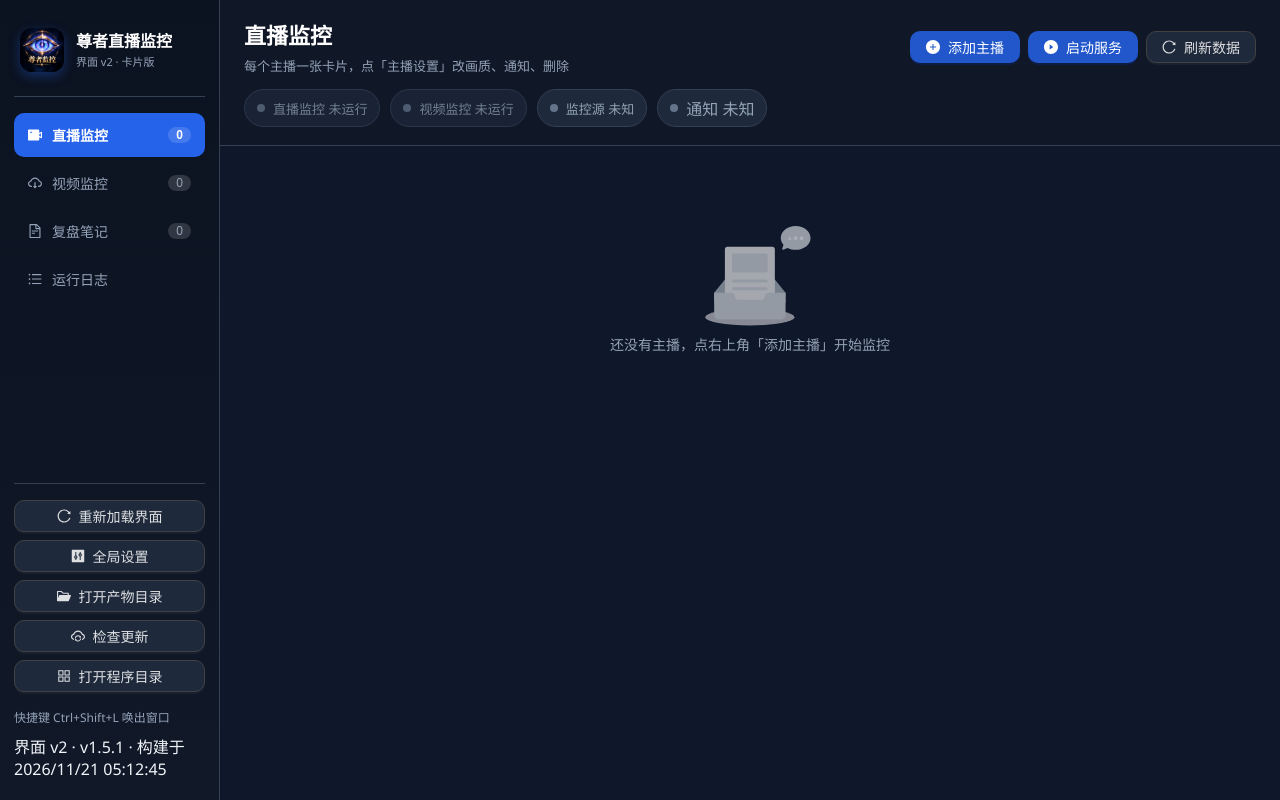
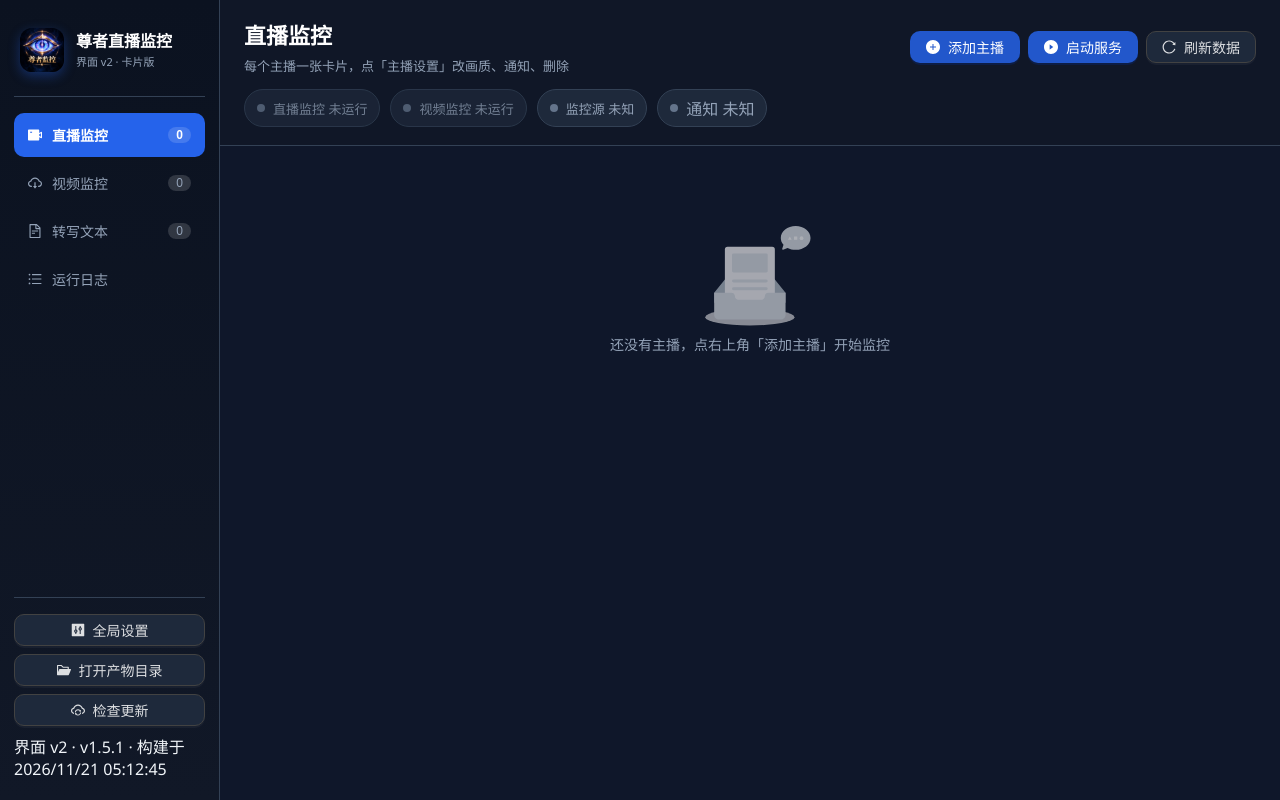
Before and after one commit to Zunzhe966/zhi-bo-jian-kong, a React (Vite) app in the folder desktop/: page / in a window 1280 px wide. Built offline with nearby package versions, Linux system fonts and the light colour scheme.

Commit message:
refactor: 前端精简补全——删重新加载界面/打开程序目录/快捷键提示、复盘笔记→转写文本（tab/标题/按钮/标签）、清 VideoCard 死 props

```diff
--- a/desktop/src/App.jsx
+++ b/desktop/src/App.jsx
@@ -510,7 +510,7 @@ export default function App() {
       const g = by.get(anchor)
       const files = []
       // 笔记（LLM 复盘结论）排最前，转写其次，知识点最后——用户最关心的先露脸。
-      if (n.notes_file) files.push({ path: n.notes_file, name: fileBaseName(n.notes_file), kind: 'notes', kindLabel: '复盘笔记' })
+      if (n.notes_file) files.push({ path: n.notes_file, name: fileBaseName(n.notes_file), kind: 'notes', kindLabel: '转写文本' })
       if (n.transcript_file) files.push({ path: n.transcript_file, name: fileBaseName(n.transcript_file), kind: 'txt', kindLabel: '转写' })
       if (n.points_file) files.push({ path: n.points_file, name: fileBaseName(n.points_file), kind: 'json', kindLabel: '知识点' })
       g.sessions.push({ session: n.session || '', files, clips: n.clips || [] })
@@ -1029,7 +1029,7 @@ export default function App() {
     live_monitor: { running: serviceRunning },
     video_monitor: { running: serviceRunning },
   }
-  const tabTitles = { live: '直播监控', video: '发布视频监控', notes: '复盘笔记', logs: '运行日志' }
+  const tabTitles = { live: '直播监控', video: '发布视频监控', notes: '转写文本', logs: '运行日志' }
   const tabHints = {
     live: '每个主播一张卡片，点「主播设置」改画质、通知、删除',
     video: '每个博主一张卡片，点「博主设置」改下载、通知、历史视频、删除',
@@ -1055,21 +1055,18 @@ export default function App() {
           <CloudDownloadOutlined /> 视频监控 <span className="nav-badge">{videoRows.length}</span>
         </button>
         <button type="button" className={`nav-item ${mainTab === 'notes' ? 'active' : ''}`} onClick={() => setMainTab('notes')}>
-          <FileTextOutlined /> 复盘笔记 <span className="nav-badge">{noteSessionCount}</span>
+          <FileTextOutlined /> 转写文本 <span className="nav-badge">{noteSessionCount}</span>
         </button>
         <button type="button" className={`nav-item ${mainTab === 'logs' ? 'active' : ''}`} onClick={() => setMainTab('logs')}>
           <UnorderedListOutlined /> 运行日志
         </button>
         <div className="sidebar-foot">
-          <Button block icon={<ReloadOutlined />} onClick={reloadUi}>重新加载界面</Button>
           <Button block icon={<ControlFilled />} onClick={openSettings}>全局设置</Button>
           {/* 两个按钮必须一眼分得清：产物是用户自己的文件，程序是安装目录。
               以前叫「打开保存目录 / 打开数据目录」，用户点了后者跳到程序目录，
               看不出是故意的还是出错——名字直接说清就好了。 */}
           <Button block icon={<FolderOpenFilled />} onClick={() => window.desktop.openPath(status?.paths?.media_root || status?.paths?.recordings || '')}>打开产物目录</Button>
           <Button block icon={<CloudSyncOutlined />} loading={updateBusy} onClick={checkUpdate}>检查更新</Button>
-          <Button block icon={<AppstoreOutlined />} onClick={() => window.desktop.openPath(status?.paths?.project_dir || '')}>打开程序目录</Button>
-          <div className="hotkey-tip">快捷键 Ctrl+Shift+L 唤出窗口</div>
           <div className="app-version">界面 v2 · v{APP_VERSION} · 构建于 {BUILD_LABEL}</div>
         </div>
       </aside>
@@ -1457,7 +1454,7 @@ export default function App() {
             <Button size="small" icon={<FolderOpenFilled />}
               onClick={() => detailRow && openItemStash(detailRow, detailType)}>打开文字稿文件夹</Button>
             <Button size="small"
-              onClick={() => { setDetailOpen(false); setMainTab('notes') }}>看全部复盘笔记</Button>
+              onClick={() => { setDetailOpen(false); setMainTab('notes') }}>看全部转写文本</Button>
           </Space>
         </div>
 
--- a/desktop/src/PersonCards.jsx
+++ b/desktop/src/PersonCards.jsx
@@ -71,7 +71,7 @@ export const LiveCard = memo(function LiveCard({
 })
 
 export const VideoCard = memo(function VideoCard({
-  row, platformIcon, platformLabel, onSettings, onHistory, onToggleDownload, onOpenStash, onDetail,
+  row, platformIcon, platformLabel, onSettings, onOpenStash, onDetail,
 }) {
   const platName = platformLabel ? platformLabel(row.platform) : ''
   // 平台图标以前是写死的 B站图标：不管监控的是哪个站，卡片长得一模一样，
```
